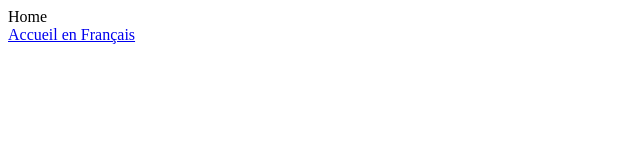
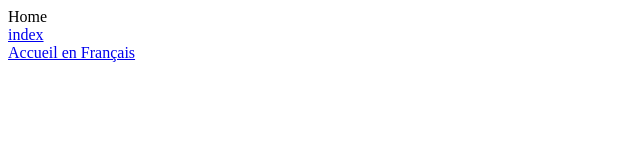
Before and after one commit to MMI-SAE-105/2023-r113-tp2-menu-alpinejs-MarthinetRemi, a plain HTML site: page en/anglais.html in a window 1280 px wide. Shown: the whole page, without its empty margins (0-640 px from the left). Drawn offline with Linux system fonts and the light colour scheme.

Commit message:
ajout index chaque page

```diff
--- a/en/anglais.html
+++ b/en/anglais.html
@@ -8,6 +8,9 @@
 <body>
     <section>Home</section>
     <section>
+        <a href="index.html">index</a>
+    </section>
+    <section>
         <a href="/fr/français.html">Accueil en Français</a>
     </section>
 </body>
```
Also changed, not shown: fr/français.html (+3 -0 lines).
